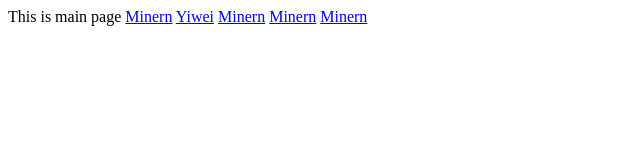
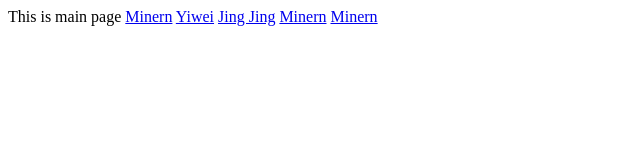
Before and after one commit to Anyway214/project, a website: page index.html in a window 1280 px wide. Shown: the full height of the page, 0-640 px from the left. Drawn offline with Linux system fonts and the light colour scheme.

Commit message:
Update index.html

```diff
--- a/index.html
+++ b/index.html
@@ -3,7 +3,7 @@
     This is main page
     <a href="Minern.html">Minern</a>
     <a href="yiwei.html">Yiwei</a>
-    <a href="Minern.html">Minern</a>
+    <a href="jingjing.html">Jing Jing</a>
     <a href="Minern.html">Minern</a>
     <a href="Minern.html">Minern</a>
 
```
